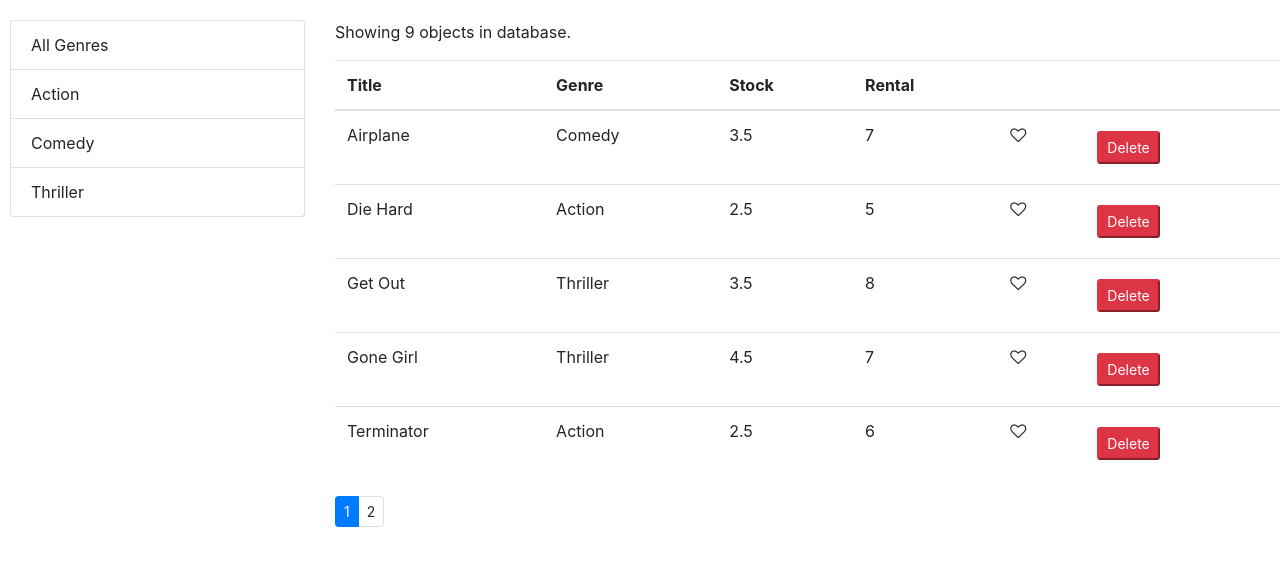
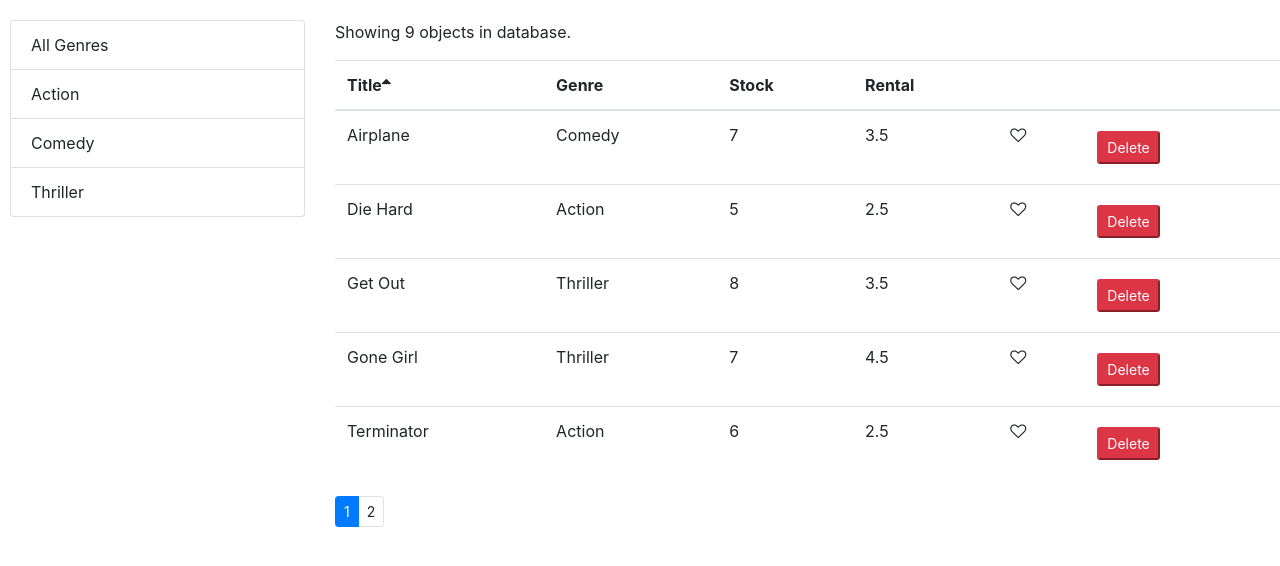
Before and after one commit to faysal3875/react-component-app, a React (Create React App) app: page / in a window 1280 px wide. Shown: the top 566 px of the page. Built offline with nearby package versions, Linux system fonts and the light colour scheme.

Commit message:
define sort method.

```diff
--- a/src/components/MoviesTable.jsx
+++ b/src/components/MoviesTable.jsx
@@ -1,41 +1,43 @@
 import React, { Component } from "react";
 import Like from "./Like";
-const MoviesTable = ({ objects, onLike, onDelete, onSort }) => {
-  return (
-    <table className="table">
-      <thead>
-        <tr>
-          <th onClick={()=>onSort('title')}>Title</th>
-          <th onClick={()=>onSort('genre.name')} >Genre</th>
-          <th onClick={()=>onSort('numberInStock')}>Stock</th>
-          <th onClick={()=>onSort('dailyRentalRate')}>Rental</th>
-          <th></th>
-          <th></th>
-        </tr>
-      </thead>
-      <tbody>
-        {objects.map((obj) => (
-          <tr key={obj._id}>
-            <td>{obj.title}</td>
-            <td>{obj.genre.name}</td>
-            <td>{obj.dailyRentalRate}</td>
-            <td>{obj.numberInStock}</td>
-            <td>
-              <Like onLike={() => onLike(obj)} liked={obj.Liked} />
-            </td>
-            <td>
+import Table from "./table";
+class MoviesTable extends Component {
+  render() {
+    const columns = [
+      { path: "title", label: "Title" },
+      { path: "genre.name", label: "Genre" },
+      { path: "numberInStock", label: "Stock" },
+      { path: "dailyRentalRate", label: "Rental" },
+      {
+        key: "Like",
+        content: (obj) => (
+          <Like onLike={() => this.props.onLike(obj)} liked={obj.Liked} />
+        ),
+      },
+      {
+        key: "Delete",
+        content: (obj) => (
           <button
-                onClick={() => onDelete(obj)}
+            onClick={() => this.props.onDelete(obj)}
             className="btn-danger m-2 btn-sm"
           >
             Delete
           </button>
-            </td>
-          </tr>
-        ))}
-      </tbody>
-    </table>
+        ),
+      },
+    ];
+    const { objects, onSort, sortedColumn } = this.props;
+
+    return(
+      <Table
+      columns={columns}
+      data={objects}
+      onSort={onSort}
+      sortedColumn={sortedColumn}
+    />
     );
-};
+
+  }
+}
 
 export default MoviesTable;
--- /dev/null
+++ b/src/components/table.jsx
@@ -0,0 +1,17 @@
+import React, { Component } from "react";
+import TableBody from "./tableBody";
+import TableHeader from "./tableHeader";
+const Table = ({ data, onSort, sortedColumn, columns }) => {
+  return (
+    <table className="table">
+      <TableHeader
+        columns={columns}
+        onSort={onSort}
+        sortedColumn={sortedColumn}
+      />
+      <TableBody data={data} columns={columns} />
+    </table>
+  );
+};
+
+export default Table;
--- /dev/null
+++ b/src/components/tableBody.jsx
@@ -0,0 +1,35 @@
+import React, { Component } from "react";
+import _ from "lodash";
+//data = obj
+//column = array
+class TableBody extends Component {
+  renderCell = (item, column) => {
+    if (column.content) return column.content(item);
+    else {
+      return _.get(item, column.path);
+    }
+  };
+  renderKey = (column) => {
+    return column.path || column.key;
+  };
+
+  render() {
+    const { columns, data } = this.props;
+
+    return (
+      <tbody>
+        {data.map((item) => (
+          <tr key={item._id}>
+            {columns.map((column) => (
+              <td key={this.renderKey(column)}>
+                {this.renderCell(item, column)}
+              </td>
+            ))}
+          </tr>
+        ))}
+      </tbody>
+    );
+  }
+}
+
+export default TableBody;
--- /dev/null
+++ b/src/components/tableHeader.jsx
@@ -0,0 +1,42 @@
+import React, { Component } from "react";
+//columns = array
+//onSort = function
+//sortedColumn = object
+class TableHeader extends Component {
+  raiseSort = (path) => {
+    const sortedColumn = { ...this.props.sortedColumn };
+    if (sortedColumn.path === path) {
+      sortedColumn.order = sortedColumn.order === "asc" ? "desc" : "asc";
+    } else {
+      sortedColumn.path = path;
+      sortedColumn.order = "asc";
+    }
+    this.props.onSort(sortedColumn);
+  };
+  renderSortIcon = (column) => {
+    const sortedColumn = { ...this.props.sortedColumn };
+    if (column.path !== sortedColumn.path) return null;
+    if (sortedColumn.order === "asc") return <i className="fa fa-sort-asc"></i>;
+    return <i className="fa fa-sort-desc"></i>;
+  };
+  render() {
+    return (
+      <thead>
+        <tr>
+          {this.props.columns.map((column) => (
+            <th
+              className="clickable"
+              key={column.path || column.key}
+              onClick={() => this.raiseSort(column.path)}
+            >
+              {column.label}
+              {this.renderSortIcon(column)}
+            </th>
+          ))}
+        </tr>
+      </thead>
+    );
+  }
+}
+
+export default TableHeader;
--- a/src/index.css
+++ b/src/index.css
@@ -3,3 +3,7 @@ body {
   font-family: sans-serif;
   padding: 20px 0 0 10px;
 }
+
+.clickable {
+  cursor: pointer;
+}
--- a/src/objects.jsx
+++ b/src/objects.jsx
@@ -38,15 +38,8 @@ class Objects extends Component {
   handleListChange = (genre) => {
     this.setState({ selectedGenre: genre, currentPage: 1 });
   };
-  handleSort = (path) => {
-    const sortedColumn = { ...this.state.sortedColumn };
-    if (sortedColumn.path === path) {
-      sortedColumn.order = sortedColumn.order === "asc" ? "desc" : "asc";
-    } else {
-      sortedColumn.path = path;
-      sortedColumn.order = "asc";
-    }
-    this.setState({ sortedColumn});
+  handleSort = (sortedColumn) => {
+    this.setState({ sortedColumn });
   };
   render() {
     const { length: count } = this.state.objects;
@@ -83,6 +76,7 @@ class Objects extends Component {
           <MoviesTable
             objects={objects}
             onLike={this.handleLike}
+            sortedColumn={sortedColumn}
             onDelete={this.handleDelete}
             onSort={this.handleSort}
           />
```
Lines whose indentation alone changed are shown as unchanged.
